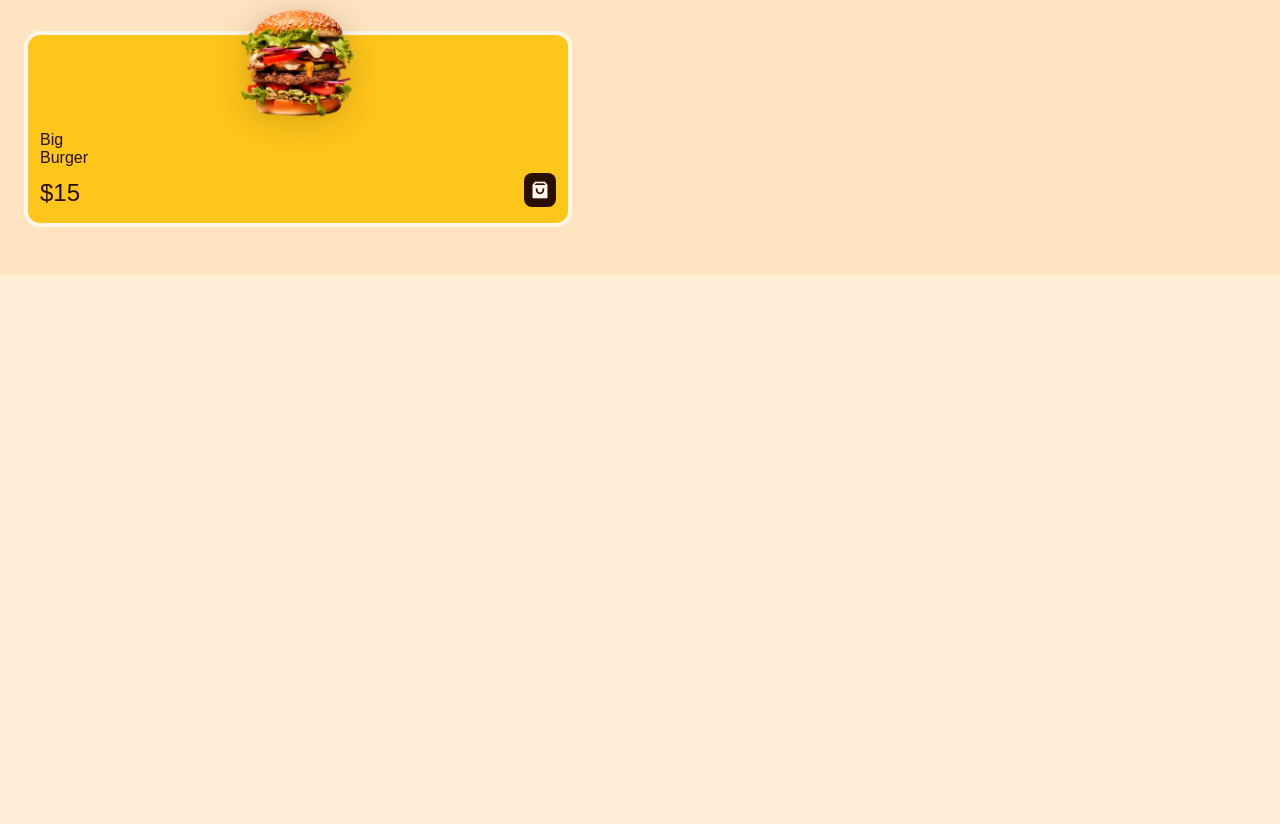
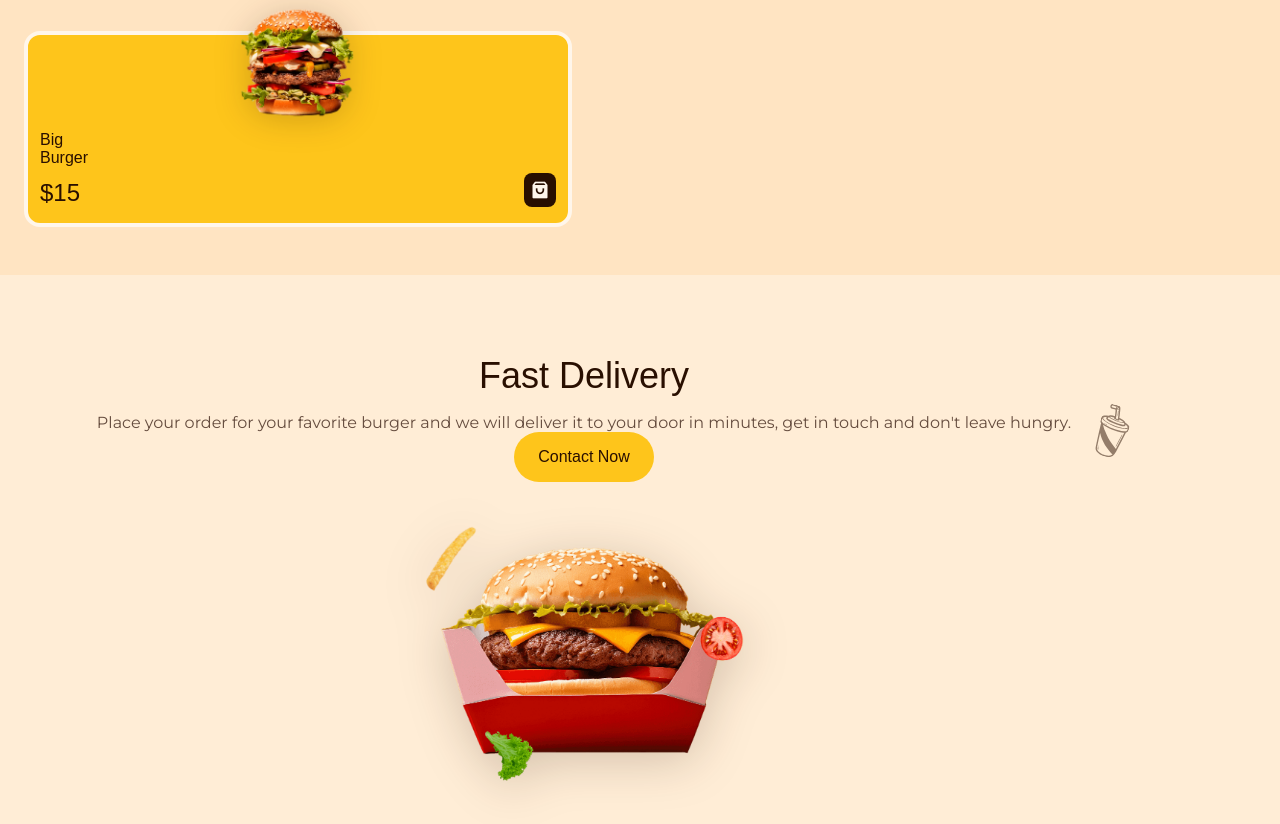
Before and after one commit to vishnukkrishna/Burger-Website, a plain HTML site: page index.html in a window 1280 px wide. Shown: the part 2059-2883 px from the top of the page. Before the commit the page ends 2526 px from the top, so only its background shows below. Drawn offline with nearby package versions, Linux system fonts and the light colour scheme; a web font is replaced by a local one.

Commit message:
Implement 'Fast Delivery' section with centered text, delivery image, and decorative sticker

```diff
--- a/assets/css/styles.css
+++ b/assets/css/styles.css
@@ -459,6 +459,37 @@ img {
 }
 
 /*=============== DELIVERY ===============*/
+.delivery__container {
+  row-gap: 2.5rem;
+}
+
+.delivery__data {
+  position: relative;
+  text-align: center;
+}
+
+.delivery__container .section__title {
+  margin-bottom: 1rem;
+}
+
+.delivery__cdescription {
+  margin-bottom: 2rem;
+}
+
+.delivery__sticker {
+  width: 30px;
+  rotate: 15deg;
+  position: absolute;
+  right: 1rem;
+  bottom: 1.5rem;
+  opacity: 0.5;
+}
+
+.delivery__img {
+  width: 320px;
+  justify-self: center;
+  filter: var(--shadow-big-img);
+}
 
 /*=============== CONTACT ===============*/
 
--- a/index.html
+++ b/index.html
@@ -293,7 +293,28 @@
       </section>
 
       <!--==================== Delivery ====================-->
-      <section class="delivery section" id="delivery"></section>
+      <section class="delivery section" id="delivery">
+        <div class="delivery__container container grid">
+          <div class="delivery__data">
+            <h2 class="section__title">Fast Delivery</h2>
+            <p class="delivery__descripton">
+              Place your order for your favorite burger and we will deliver it
+              to your door in minutes, get in touch and don't leave hungry.
+            </p>
+            <a href="#contact" class="button">Contact Now</a>
+            <img
+              src="assets/img/sticker-glass.svg"
+              alt="image"
+              class="delivery__sticker"
+            />
+          </div>
+          <img
+            src="assets/img/delivery-burger.png"
+            alt="image"
+            class="delivery__img"
+          />
+        </div>
+      </section>
 
       <!--==================== Contact ====================-->
       <section class="contact section" id="contact"></section>
```
